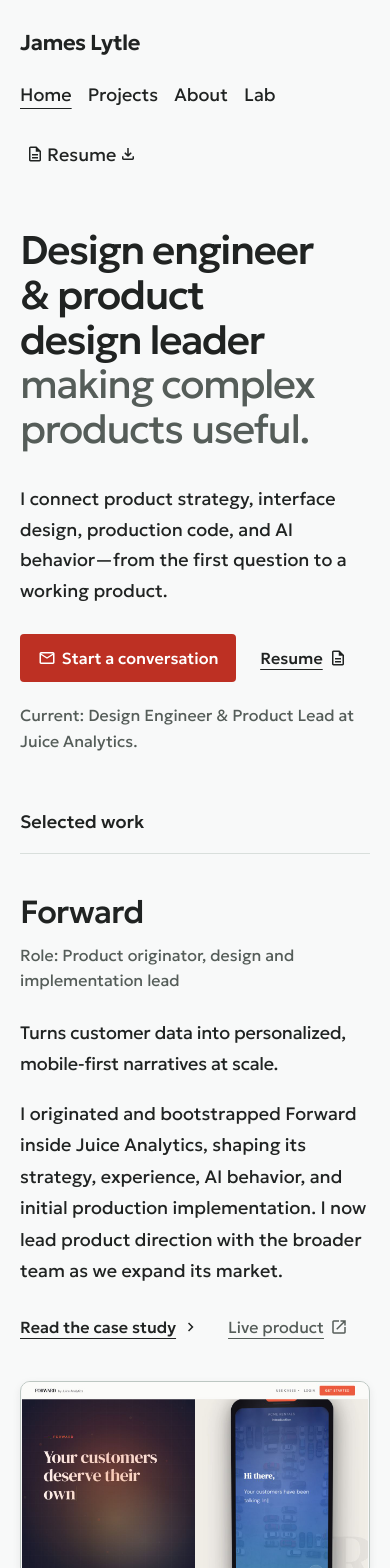
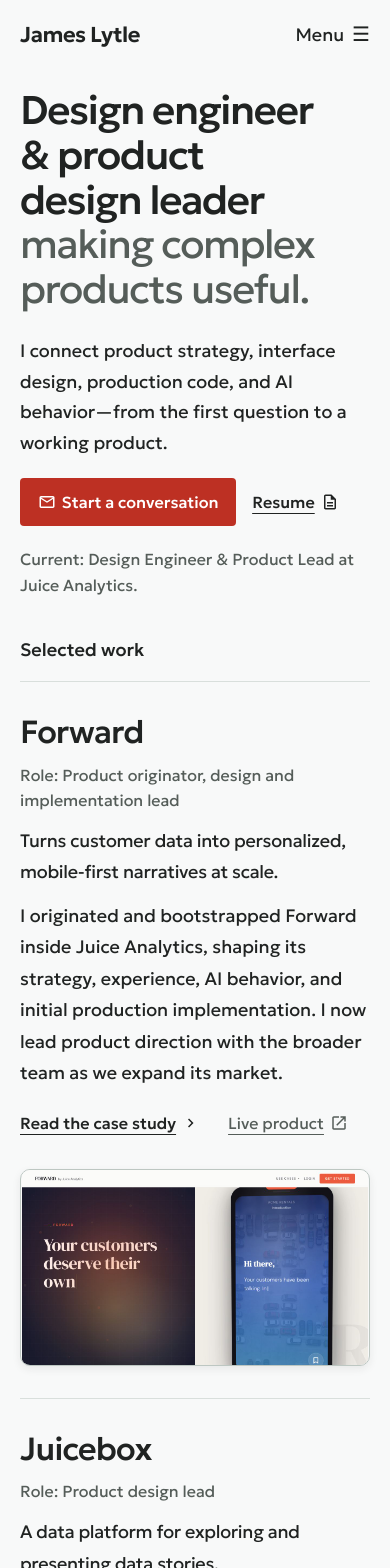
Before and after one commit to 03stories/jameslytle.com, a React (Vite) app: page / in a window 390 px wide. Shown: the top 1568 px of the page. Built offline with nearby package versions, Linux system fonts and the light colour scheme.

Commit message:
Compact mobile navigation and vertical spacing

```diff
--- a/src/App.jsx
+++ b/src/App.jsx
@@ -25,6 +25,8 @@
 
 export default function App() {
   const location = useLocation();
+  const [menuOpen, setMenuOpen] = useState(false);
+  useEffect(() => { setMenuOpen(false); }, [location.pathname]);
   const [layoutGuides, setLayoutGuides] = useState(false);
   useEffect(() => {
     try { setLayoutGuides(sessionStorage.getItem('portfolio-layout-guides') === 'true'); } catch {}
@@ -63,7 +65,10 @@
       </a>
       <header className="site-header">
         <h1><Link className="site-name-link" to="/">James Lytle</Link></h1>
-        <nav aria-label="Primary navigation">
+        <button className="mobile-menu-toggle" aria-expanded={menuOpen} aria-controls="primary-navigation" onClick={() => setMenuOpen(open => !open)}>
+          {menuOpen ? 'Close' : 'Menu'}<span aria-hidden="true">{menuOpen ? '×' : '☰'}</span>
+        </button>
+        <nav id="primary-navigation" data-open={menuOpen} aria-label="Primary navigation" onKeyDown={event => { if (event.key === 'Escape') { setMenuOpen(false); document.querySelector('.mobile-menu-toggle')?.focus(); } }}>
           <NavLink to="/" end className={({ isActive }) => (isActive ? 'active' : undefined)}>
             Home
           </NavLink>
--- a/src/styles.css
+++ b/src/styles.css
@@ -804,3 +804,36 @@
 .case-study-prose p img { margin-inline: 0; }
 .case-study-prose > div { grid-column: text-start / text-end; }
 .case-study-prose > div:has(iframe, video, embed) { grid-column: wide-start / wide-end; }
+
+/* A compact mobile header and a tighter reading rhythm. */
+.mobile-menu-toggle { display: none; }
+@media (max-width: 720px) {
+  .site-header, .portfolio-shell .site-header { flex-direction: row; flex-wrap: wrap; align-items: center; gap: 0; padding-block: .75rem; margin-bottom: 0; }
+  .mobile-menu-toggle { display: inline-flex; align-items: center; gap: .5rem; min-height: 44px; padding: .5rem 0 .5rem .75rem; border: 0; background: transparent; color: var(--portfolio-ink); font: inherit; cursor: pointer; }
+  .mobile-menu-toggle span { font-size: 1.25rem; line-height: 1; }
+  .mobile-menu-toggle:focus-visible { outline: 2px solid var(--portfolio-accent); outline-offset: 3px; }
+  .site-header nav, .portfolio-shell .site-header nav { display: none; flex-basis: 100%; flex-direction: column; align-items: stretch; gap: 0; margin-top: .5rem; padding-block: .5rem; border-block: 1px solid var(--portfolio-line); }
+  .site-header nav[data-open="true"] { display: flex; }
+  .portfolio-shell .site-header nav a { padding: .5rem .25rem; min-height: 44px; box-sizing: border-box; text-decoration: none; }
+  .portfolio-shell .site-header nav a.active { font-weight: 600; color: var(--portfolio-accent-hover); }
+  .home-opening { padding-block: 1.25rem 2.5rem; }
+  .portfolio-opening, .portfolio-page-opening { padding-block: 1.25rem 1.5rem; }
+  .portfolio-opening h2, .portfolio-page-opening h2 { margin-bottom: .75rem; }
+  .portfolio-opening > p, .portfolio-page-opening > p { margin-bottom: 0; line-height: 1.55; }
+  .portfolio-opening > .portfolio-text-link { margin-top: .5rem; }
+  .home-intro, .portfolio-project, .portfolio-project-juicebox, .portfolio-history, .home-contact { gap: 1.5rem; }
+  .home-actions { margin-top: 1.25rem; gap: .5rem 1rem; }
+  .portfolio-project { padding-block: 2rem; }
+  .portfolio-role { margin-bottom: .75rem; }
+  .portfolio-project-copy > p { margin-bottom: .75rem; }
+  .project-index-row { padding-block: 1rem; align-items: start; }
+  .project-index-row > img { margin-top: .5rem; }
+  .project-index-copy h3 { margin-bottom: .25rem; }
+  .project-index-copy .project-index-meta { margin-bottom: .5rem; }
+  .case-study-opening { padding-block: 1rem 1.5rem; }
+  .case-study-opening > .portfolio-text-link { margin-bottom: 1rem; }
+  .case-study-opening h2 { margin-bottom: .75rem; }
+  .case-study-headline { margin-bottom: 1rem; }
+  .case-study-prose > :is(p, ul, ol, blockquote) { margin-bottom: 1rem; }
+  .case-study-prose :is(h1, h2) { margin-top: 2rem; margin-bottom: .75rem; }
+}
```
Also changed, not shown: 1 other file (tests, documents, lock files or other folders).
